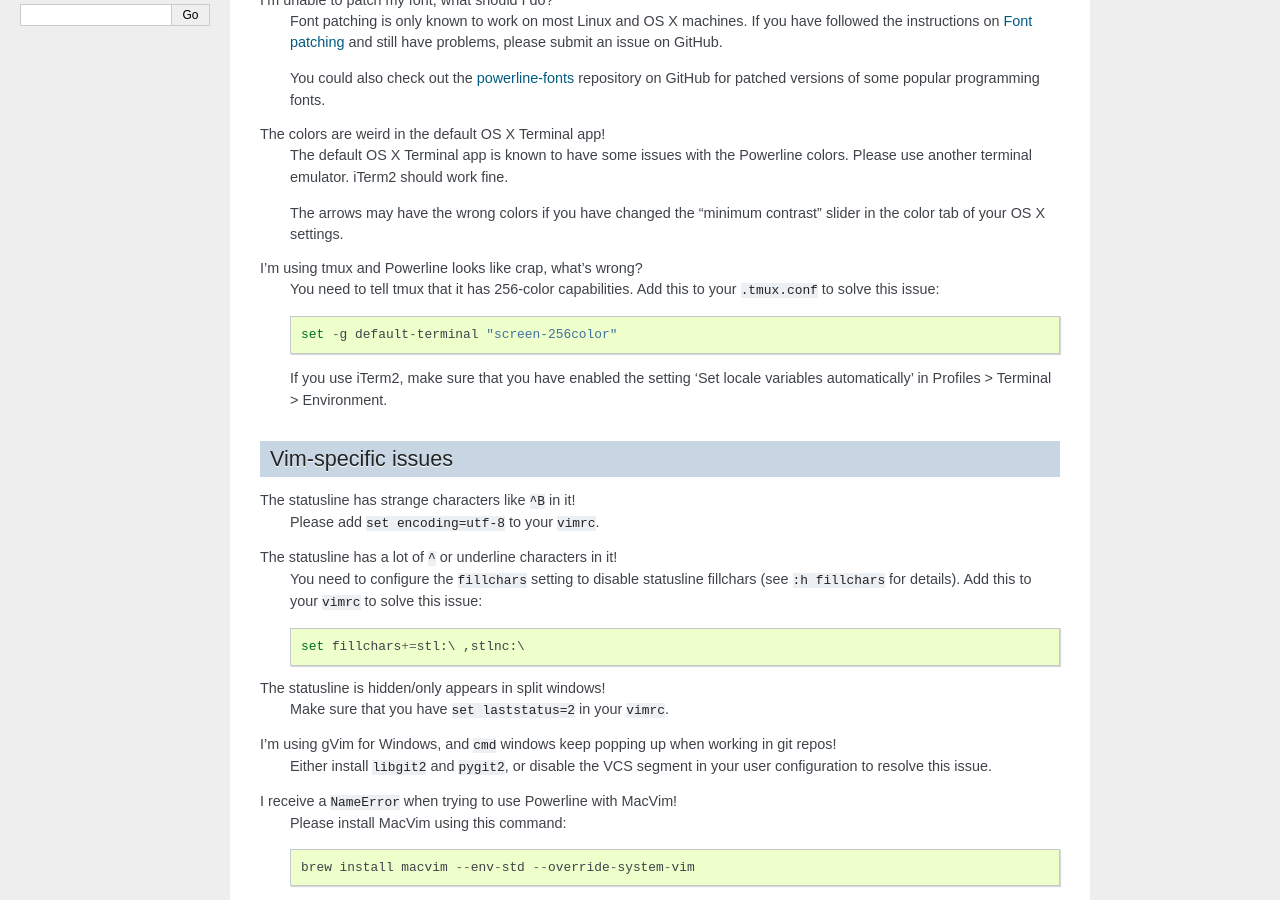
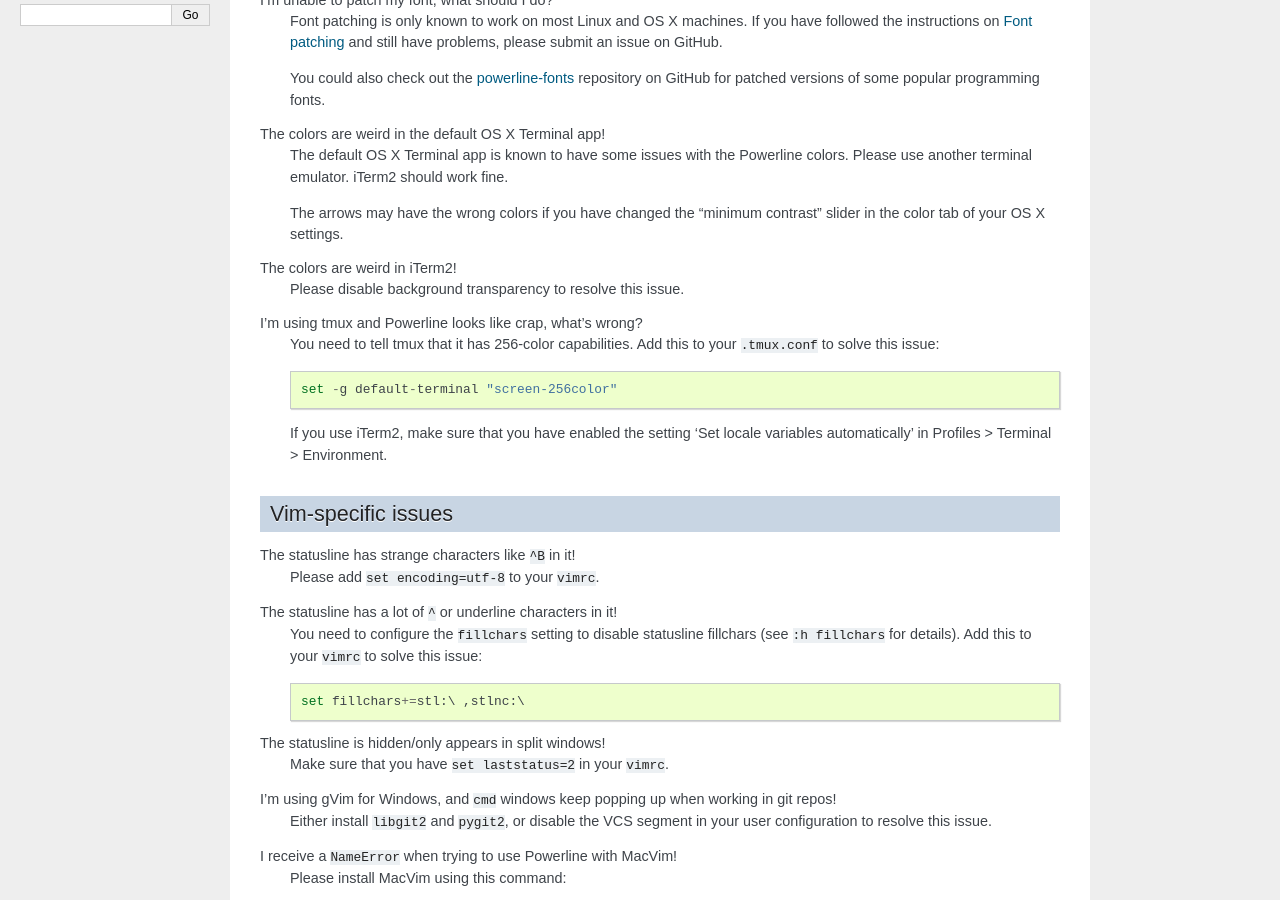
Before and after one commit to someyooyo/someyooyo, a Sphinx documentation site: the page built from docs/source/troubleshooting.rst, in a window 1280 px wide and 900 px high, scrolled down 396 px. Built offline with Sphinx 7.4.7, drawn with Linux system fonts in a browser that asks for light colours.

Commit message:
Add troubleshooting info for iTerm2
Closes #65.

```diff
--- a/docs/source/troubleshooting.rst
+++ b/docs/source/troubleshooting.rst
@@ -38,6 +38,9 @@ The colors are weird in the default OS X Terminal app!
 
     The arrows may have the wrong colors if you have changed the "minimum
     contrast" slider in the color tab of  your OS X settings.
+
+The colors are weird in iTerm2!
+    Please disable background transparency to resolve this issue.
 
 I'm using tmux and Powerline looks like crap, what's wrong?
     You need to tell tmux that it has 256-color capabilities. Add this to
```
